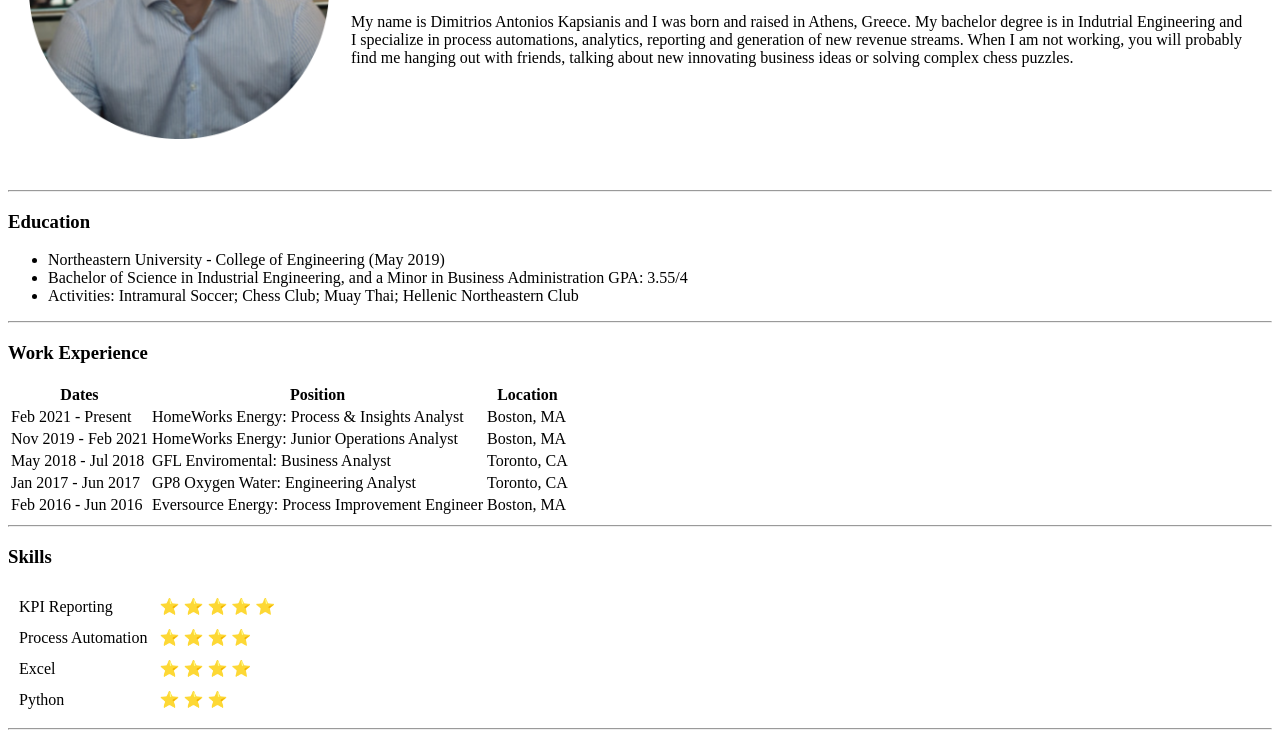
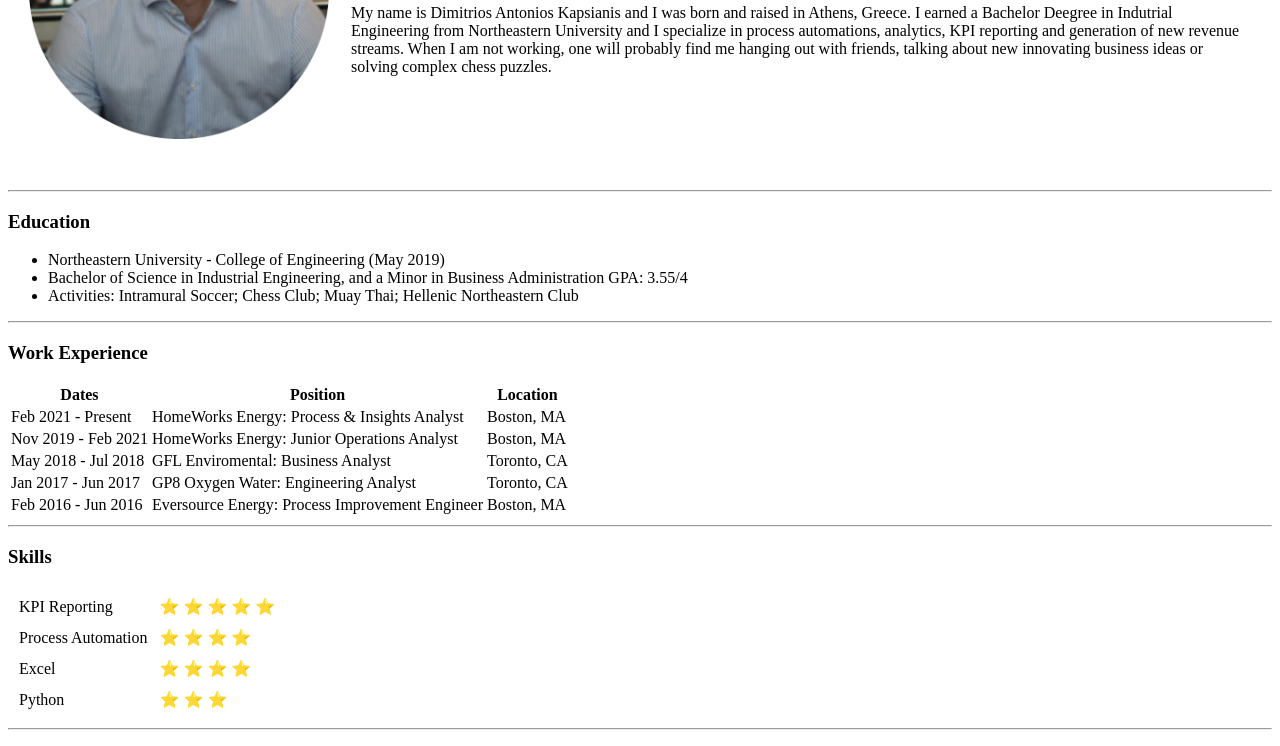
Before and after one commit to dimitriskapsianis/CV, a plain HTML site: page index.html in a window 1280 px wide. Shown: the part 190-936 px from the top of the page. Drawn offline with Linux system fonts and the light colour scheme.

Commit message:
Update index.html

```diff
--- a/index.html
+++ b/index.html
@@ -12,9 +12,9 @@
   <p>
       <em><strong> Operations Analyst </strong> with a passion for automation in e-commerce. </em>
 
-    <p> My name is Dimitrios Antonios Kapsianis and I was born and raised in Athens, Greece. My bachelor degree is in
-  Indutrial Engineering and I specialize in process automations, analytics, reporting and generation of new revenue streams.
-  When I am not working, you will probably find me hanging out with friends, talking about new innovating business ideas or
+    <p> My name is Dimitrios Antonios Kapsianis and I was born and raised in Athens, Greece. I earned a Bachelor Deegree in
+  Indutrial Engineering from Northeastern University and I specialize in process automations, analytics,  KPI reporting and generation of new revenue streams.
+  When I am not working, one will probably find me hanging out with friends, talking about new innovating business ideas or
   solving complex chess puzzles.</p> </td>
     </tr>
     </table>
```
